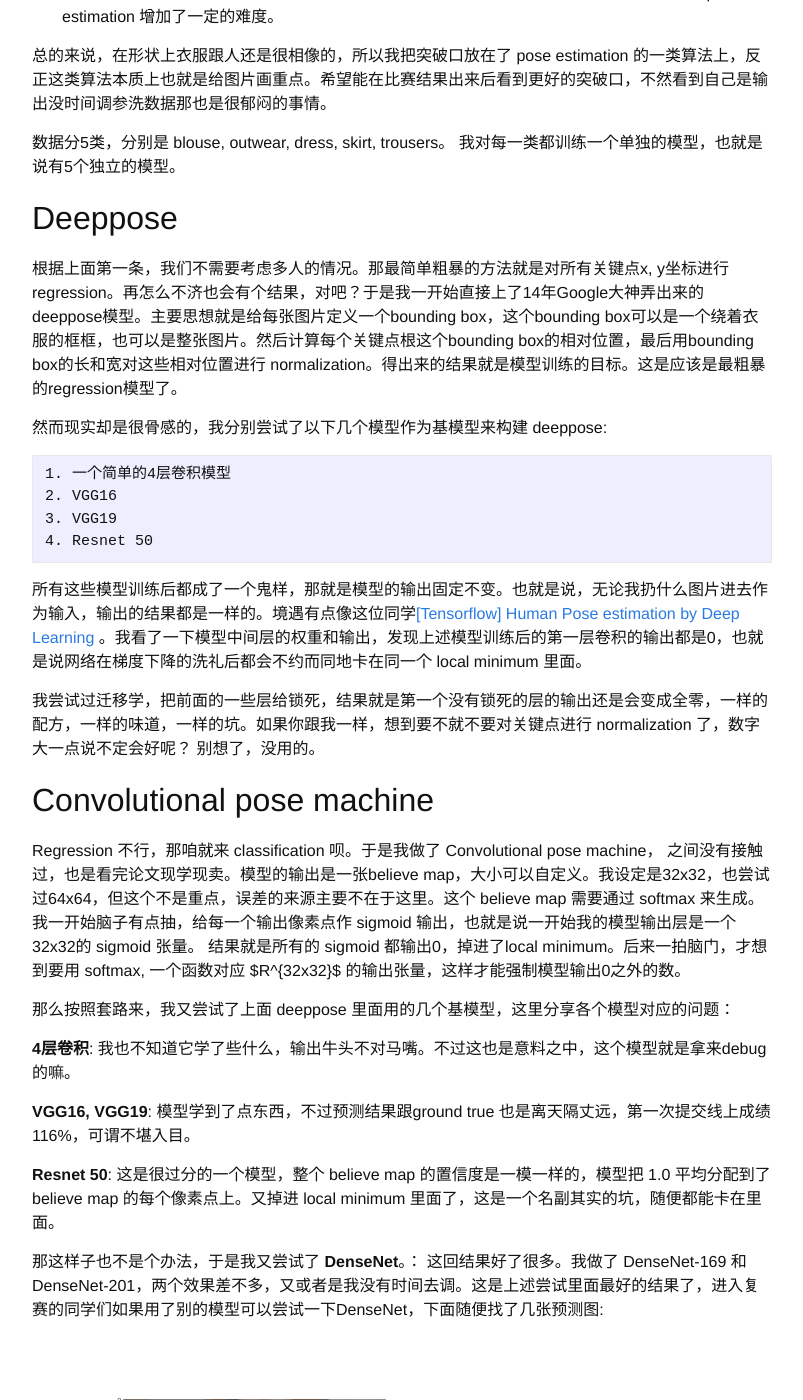
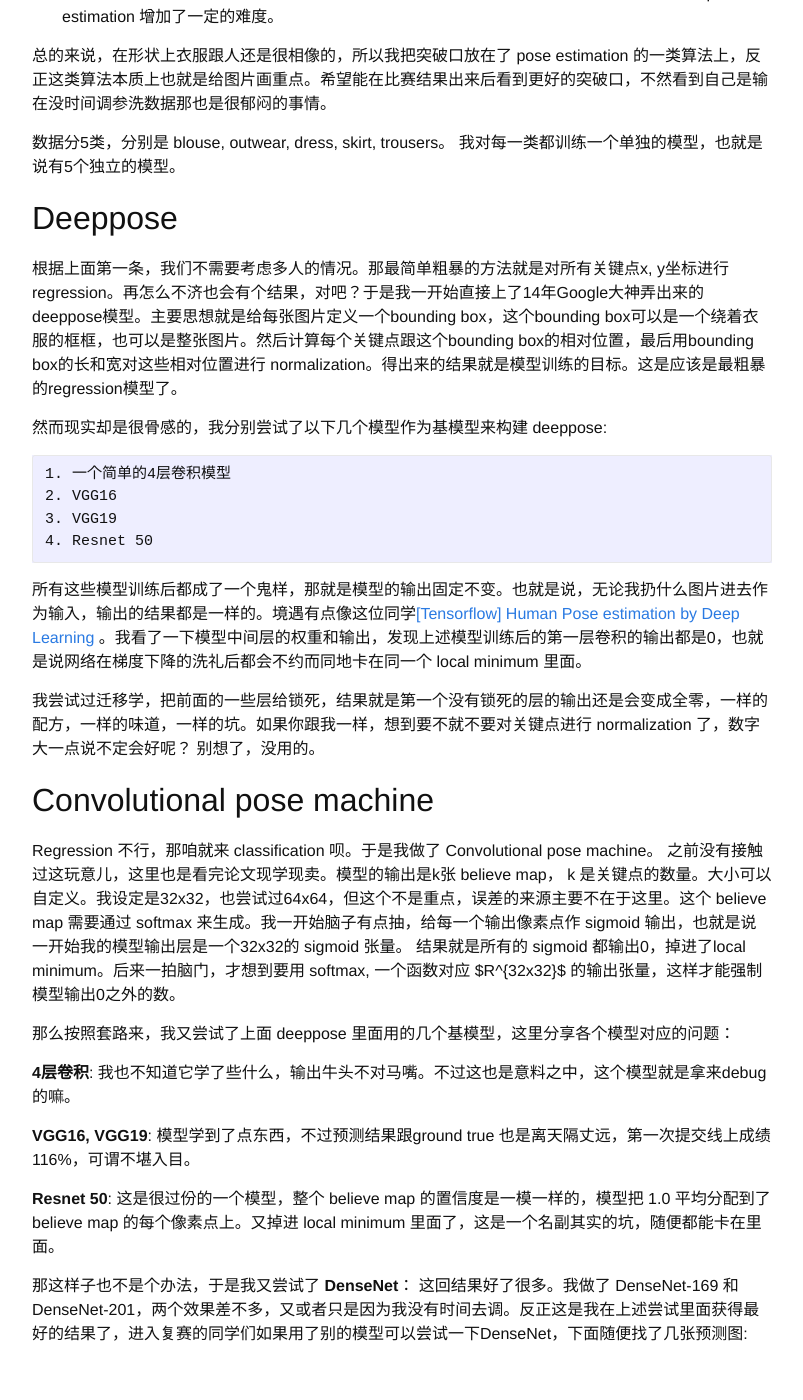
Before and after one commit to trivialfis/trivialfis.github.io, a Jekyll site: the page built from _posts/2018-4-21-天池Fashion AI.md, in a window 1280 px wide and 1400 px high, scrolled down 2077 px. Shown: the whole window, without its empty margins (238-1041 px from the left). Built offline with Jekyll 4.4.1, drawn with Linux system fonts in a browser that asks for light colours; some of the changed text lies outside the part shown.

Commit message:
Fashion AI, fix.

```diff
--- a/_posts/2018-4-21-天池Fashion AI.md
+++ b/_posts/2018-4-21-天池Fashion AI.md
@@ -30,14 +30,14 @@
 
 3. 衣服跟人不一样，不像人手，衣服的衣袖可长可短，夏天来了还可以没有。这相对于一般的 pose estimation 增加了一定的难度。
 
-总的来说，在形状上衣服跟人还是很相像的，所以我把突破口放在了 pose estimation 的一类算法上，反正这类算法本质上也就是给图片画重点。希望能在比赛结果出来后看到更好的突破口，不然看到自己是输出没时间调参洗数据那也是很郁闷的事情。
+总的来说，在形状上衣服跟人还是很相像的，所以我把突破口放在了 pose estimation 的一类算法上，反正这类算法本质上也就是给图片画重点。希望能在比赛结果出来后看到更好的突破口，不然看到自己是输在没时间调参洗数据那也是很郁闷的事情。
 
 数据分5类，分别是 blouse, outwear, dress, skirt, trousers。 我对每一类都训练一个单独的模型，也就是说有5个独立的模型。
 
 
 ## Deeppose
 
-根据上面第一条，我们不需要考虑多人的情况。那最简单粗暴的方法就是对所有关键点x, y坐标进行regression。再怎么不济也会有个结果，对吧？于是我一开始直接上了14年Google大神弄出来的deeppose模型。主要思想就是给每张图片定义一个bounding box，这个bounding box可以是一个绕着衣服的框框，也可以是整张图片。然后计算每个关键点根这个bounding box的相对位置，最后用bounding box的长和宽对这些相对位置进行 normalization。得出来的结果就是模型训练的目标。这是应该是最粗暴的regression模型了。
+根据上面第一条，我们不需要考虑多人的情况。那最简单粗暴的方法就是对所有关键点x, y坐标进行regression。再怎么不济也会有个结果，对吧？于是我一开始直接上了14年Google大神弄出来的deeppose模型。主要思想就是给每张图片定义一个bounding box，这个bounding box可以是一个绕着衣服的框框，也可以是整张图片。然后计算每个关键点跟这个bounding box的相对位置，最后用bounding box的长和宽对这些相对位置进行 normalization。得出来的结果就是模型训练的目标。这是应该是最粗暴的regression模型了。
 
 然而现实却是很骨感的，我分别尝试了以下几个模型作为基模型来构建 deeppose:
 
@@ -53,7 +53,7 @@
 
 ## Convolutional pose machine
 
-Regression 不行，那咱就来 classification 呗。于是我做了 Convolutional pose machine， 之间没有接触过，也是看完论文现学现卖。模型的输出是一张believe map，大小可以自定义。我设定是32x32，也尝试过64x64，但这个不是重点，误差的来源主要不在于这里。这个 believe map 需要通过 softmax 来生成。我一开始脑子有点抽，给每一个输出像素点作 sigmoid 输出，也就是说一开始我的模型输出层是一个32x32的 sigmoid 张量。 结果就是所有的 sigmoid 都输出0，掉进了local minimum。后来一拍脑门，才想到要用 softmax, 一个函数对应 $R^{32x32}$ 的输出张量，这样才能强制模型输出0之外的数。
+Regression 不行，那咱就来 classification 呗。于是我做了 Convolutional pose machine。 之前没有接触过这玩意儿，这里也是看完论文现学现卖。模型的输出是k张 believe map， k 是关键点的数量。大小可以自定义。我设定是32x32，也尝试过64x64，但这个不是重点，误差的来源主要不在于这里。这个 believe map 需要通过 softmax 来生成。我一开始脑子有点抽，给每一个输出像素点作 sigmoid 输出，也就是说一开始我的模型输出层是一个32x32的 sigmoid 张量。 结果就是所有的 sigmoid 都输出0，掉进了local minimum。后来一拍脑门，才想到要用 softmax, 一个函数对应 $R^{32x32}$ 的输出张量，这样才能强制模型输出0之外的数。
 
 那么按照套路来，我又尝试了上面 deeppose 里面用的几个基模型，这里分享各个模型对应的问题：
 
@@ -61,9 +61,9 @@
 
 **VGG16, VGG19**: 模型学到了点东西，不过预测结果跟ground true 也是离天隔丈远，第一次提交线上成绩 116%，可谓不堪入目。
 
-**Resnet 50**: 这是很过分的一个模型，整个 believe map 的置信度是一模一样的，模型把 1.0 平均分配到了 believe map 的每个像素点上。又掉进 local minimum 里面了，这是一个名副其实的坑，随便都能卡在里面。
+**Resnet 50**: 这是很过份的一个模型，整个 believe map 的置信度是一模一样的，模型把 1.0 平均分配到了 believe map 的每个像素点上。又掉进 local minimum 里面了，这是一个名副其实的坑，随便都能卡在里面。
 
-那这样子也不是个办法，于是我又尝试了 **DenseNet**。： 这回结果好了很多。我做了 DenseNet-169 和 DenseNet-201，两个效果差不多，又或者是我没有时间去调。这是上述尝试里面最好的结果了，进入复赛的同学们如果用了别的模型可以尝试一下DenseNet，下面随便找了几张预测图:
+那这样子也不是个办法，于是我又尝试了 **DenseNet**： 这回结果好了很多。我做了 DenseNet-169 和 DenseNet-201，两个效果差不多，又或者只是因为我没有时间去调。反正这是我在上述尝试里面获得最好的结果了，进入复赛的同学们如果用了别的模型可以尝试一下DenseNet，下面随便找了几张预测图:
 
 ![prediction-0]({{ site.url }}/assets/Tianchi-Fashion-AI/ok-0.png)
 ![prediction-0]({{ site.url }}/assets/Tianchi-Fashion-AI/ok-1.png)
@@ -90,7 +90,9 @@
 
 3. 抽取出来的图片精度不够，例如我可能希望它抽取上衣，它很可能把裙子也弄进来了，等于没抽取。
 
-4. 增加了复杂度。这样子训练就是两个阶段了。对于训练预测模型，你先要通过标准答案里面的关键点对训练样本进行物体抽取，然后再拿抽取结果凑成样本集训练预测模型。而在inference阶段，你要先通过 rcnn 对测试样本进行抽取再进行预测。注意，这两种抽取的结果是不会一样的， 一个通过标准答案里面的 key-points, 另外一个通过 rcnn, 除非你的 rcnn 能训练到100的准确率。也就是说，你的预测模型在训练阶段和预测阶段面对的两个数据集并非独立同分布，起码不可能做到同分布。
+4. 增加了复杂度。这样子训练就是两个阶段了。
+
+5. 增加了不确定性。这个问题很大。对于训练预测模型，你先要通过标准答案里面的关键点对训练样本进行物体抽取，然后再拿抽取结果凑成样本集训练预测模型。而在inference阶段，你要先通过 rcnn 对测试样本进行抽取再进行预测。注意，这两种抽取的结果是不会一样的， 一个通过标准答案里面的 key-points, 另外一个通过 rcnn, 除非你的 rcnn 能训练到100的准确率。也就是说，你的预测模型在训练阶段和预测阶段面对的两个数据集并非独立同分布，起码不可能做到同分布。
 
 ![Loss-keypoint]({{ site.url }}/assets/Tianchi-Fashion-AI/loss-keypoint.jpg "RCNN Crop 关键点丢失")
 关键点丢失
@@ -125,7 +127,7 @@
 
 # 谢谢
 
-GitHub page 添加评论好麻烦，用 discuz 做评论窗口要通过*科学*的方式，也是给别人添堵。有什么问题/指正/意见/建议/灌水，直接给个issue就行了。怎么说GitHub是全球最大的xxxx交友平台。 Thanks for your time.
+GitHub page 添加评论好麻烦，用 discuz 做评论窗口要通过*科学*的方式，也是给别人添堵。有什么问题/指正/意见/建议/灌水，直接给个issue就行了。怎么说GitHub是全球最大的xxxx交友平台。最后，希望大家玩的开心。 Thanks for your time.
 
 <!--  LocalWords:  Convolutional softmax sigmoid png rcnn
  -->
```
Also changed, not shown: other parts of _posts/2018-4-21-天池Fashion AI.md (+1 -1 lines).
